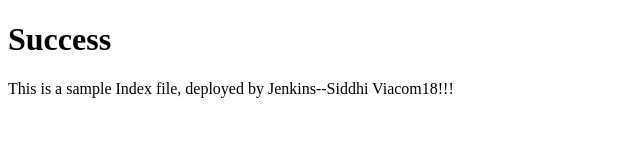
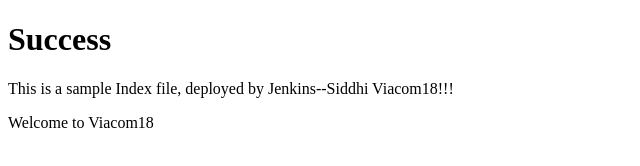
Before and after one commit to siddhi92/viacom-nginx, a plain HTML site: page index.html in a window 1280 px wide. Shown: the whole page, without its empty margins (0-640 px from the left). Drawn offline with Linux system fonts and the light colour scheme.

Commit message:
Update index.html
sahi

```diff
--- a/index.html
+++ b/index.html
@@ -7,6 +7,6 @@
 
 <h1>Success</h1>
 <p>This is a sample Index file, deployed by Jenkins--Siddhi Viacom18!!!</p>
-
+  <p>Welcome to Viacom18</p>
 </body>
 </html>
```
